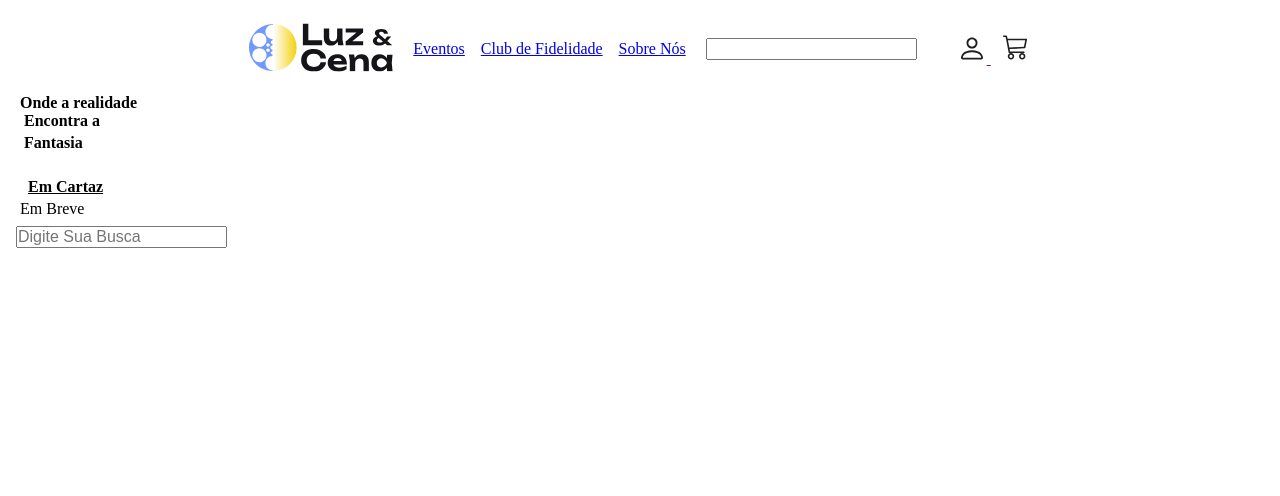
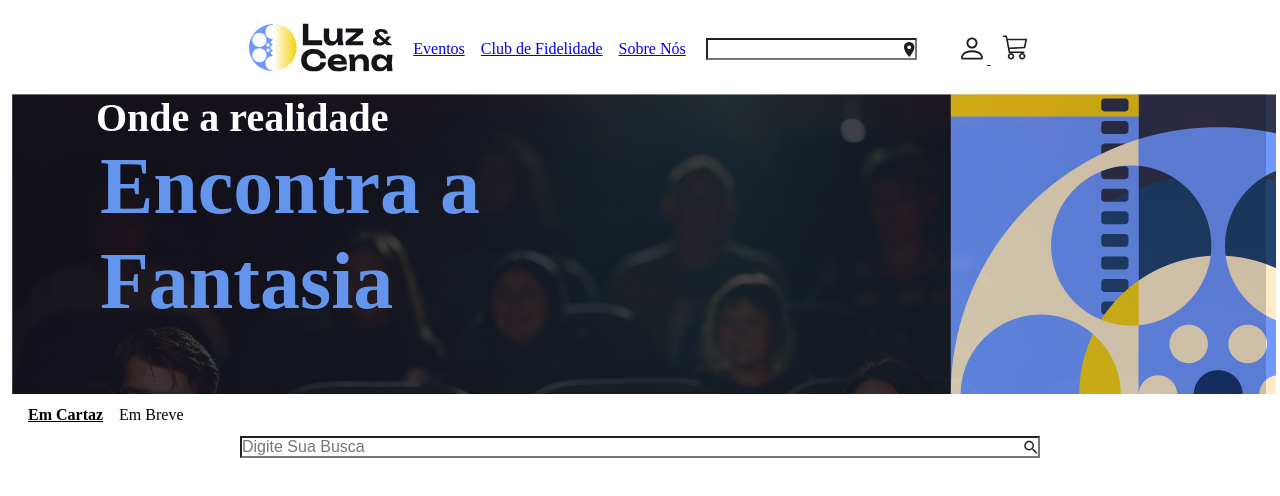
Before and after one commit to Gabriel4810/aula23, a plain HTML site: page index.html in a window 1280 px wide. Drawn offline with Linux system fonts and the light colour scheme.

Commit message:
Update Style.css

```diff
--- a/Style.css
+++ b/Style.css
@@ -15,3 +15,47 @@
 .imagens {
   margin-left: 20px;
 }
+
+.Banner {
+  background-image: url("images/Banner.png");
+  background-repeat: no-repeat;
+  width: 100%;
+  height: 300px;
+}
+
+.Banner_Titulo {
+  color: white;
+  font-size: 40px;
+  margin-left: 80px;
+}
+
+.Banner_Titulo-Destaque {
+  color: cornflowerblue;
+  font-size: 80px;
+}
+.Fantasia {
+  font-size: 80px;
+}
+
+.Cartaz {
+  display: flex;
+}
+
+.Menu-List {
+  display: flex;
+}
+
+.search {
+  width:800px;
+  background-image: url("images/search.svg");
+  background-position: right;
+  background-repeat: no-repeat;
+  margin: 0 auto;
+  display: block;
+}
+
+.localizacao{
+  background-image: url("images/location_on.svg");
+  background-position: right;
+  background-repeat: no-repeat;
+}
```
